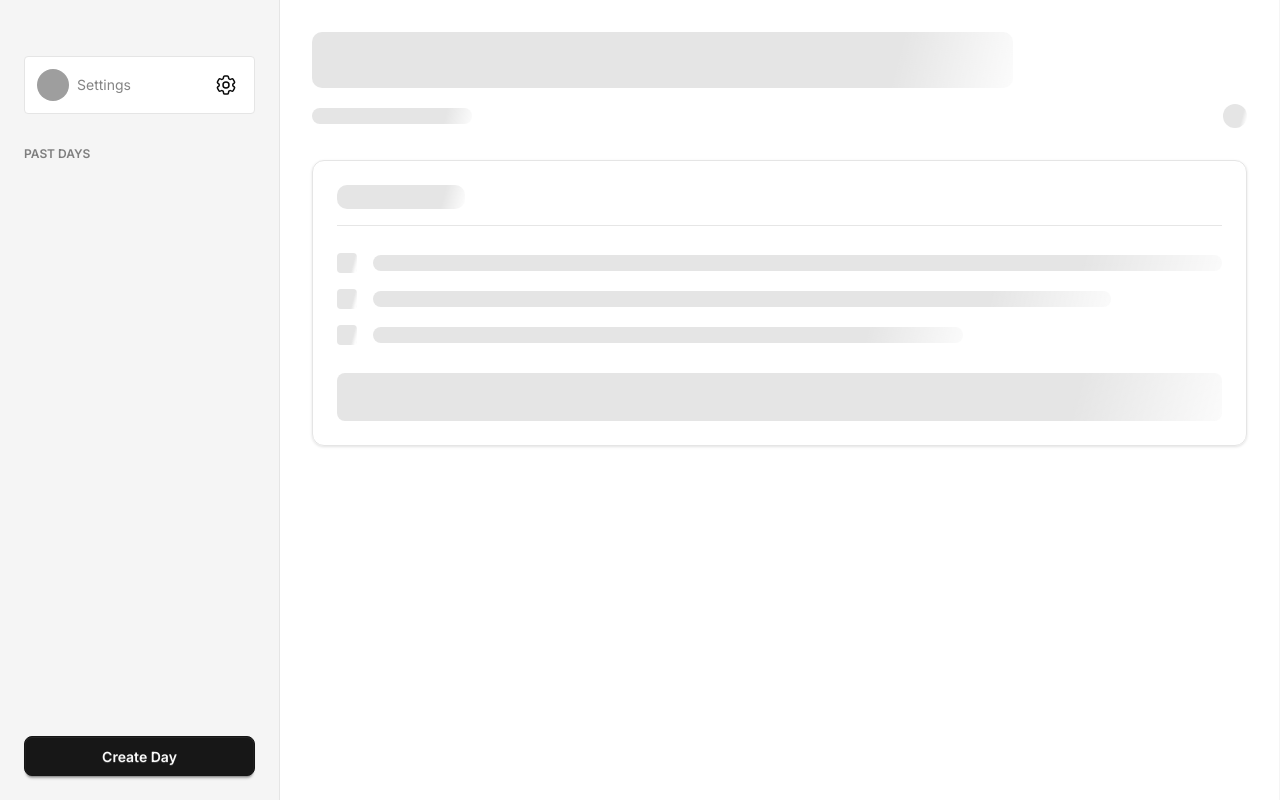
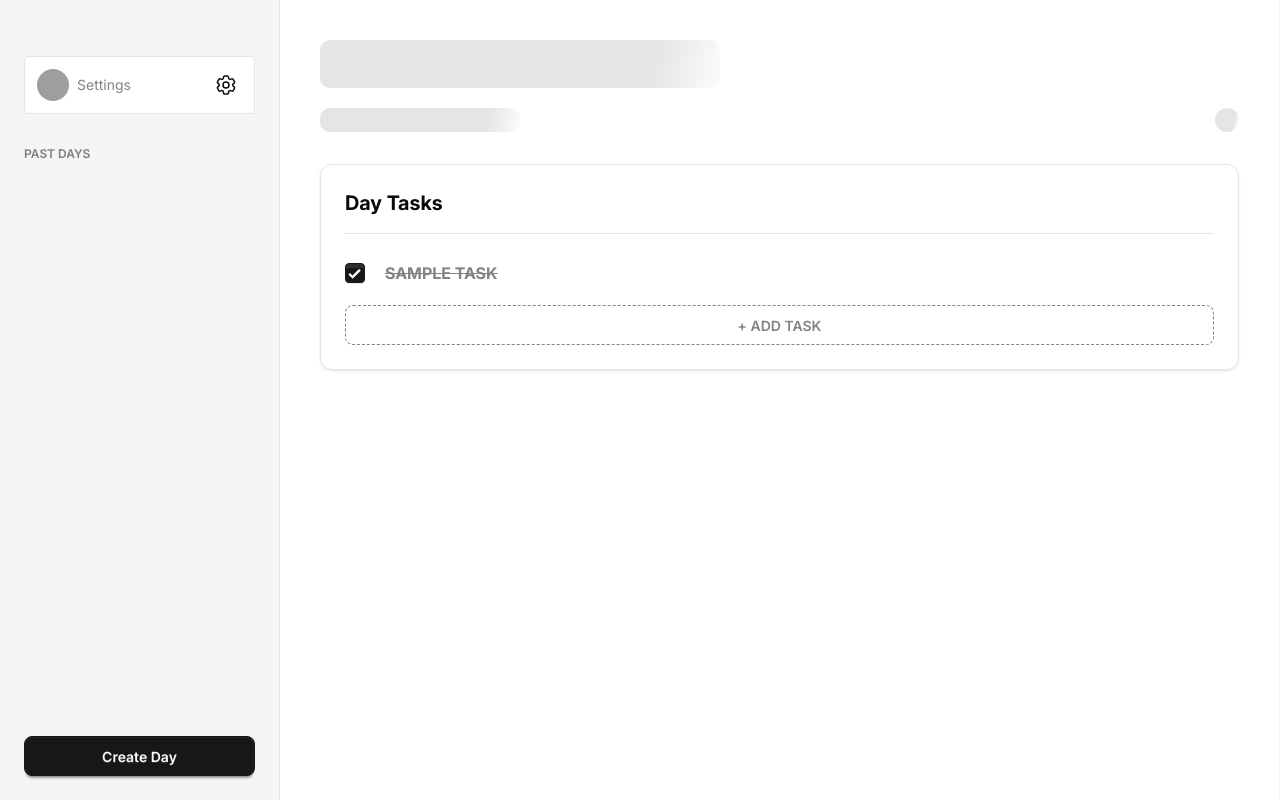
Before and after one commit to thomas011001/DailyLog, a Django app: template templates/core/day.html in a window 1280 px wide. Run offline with Django 5.2, Linux system fonts and the light colour scheme; the template is opened without the code that fills it: values that come from a table or form of the project are taken from there, others are empty; tables that the repository leaves empty hold one stand-in row (values such as "Sample post"); data that the repository does not hold is empty; some libraries are stand-ins or nearby versions; grey boxes are pictures that could not be loaded.

Commit message:
refactor: simplify sidebar state management and remove redundant skeleton templates

```diff
--- a/core/urls.py
+++ b/core/urls.py
@@ -10,6 +10,7 @@ urlpatterns = [
     # day
     path("day", views.day_create, name="day-create"),
     path("day/<int:id>", views.day_get, name="day-get"),
+    path("day/<int:id>/header", views.day_header, name="day-header"),
     path("day/<int:id>/edit", views.day_update, name="day-update"),
     path("day/<int:id>/delete", views.day_delete, name="day-delete"),
     path("day/list", views.day_list, name="day-list"),
--- a/core/views.py
+++ b/core/views.py
@@ -134,6 +134,10 @@ def day_get(request, id):
 
   return render(request, "core/day.html", {"day": day, "form": CreatingDayForm(), "task_form": CreateTaskForm()})
 
+def day_header(request, id):
+  day = get_object_or_404(Day, id=id, owner=request.user)
+  return render(request, "cotton/dayHeader.html", {"day": day})
+
 def task_list(request, id):
   tasks = Task.objects.filter(day_id=id)
   return render(request, "partials/task_list.html", {"tasks": tasks})
--- a/templates/base.html
+++ b/templates/base.html
@@ -1,8 +1,8 @@
 {% extends "layout.html" %}
 {% block body %}
-    <div id="sidebar" class="drawer lg:drawer-open">
+    <div x-data id="sidebar" class="drawer lg:drawer-open">
         {# input to controller the show state of the left sidebar #}
-        <input id="my-drawer-3" type="checkbox" class="drawer-toggle" />
+        <input x-ref="leftSidebar" id="my-drawer-3" type="checkbox" class="drawer-toggle" />
         <div class="drawer-content relative h-dvh flex justify-between">
             {# Page Content #}
             <div class="flex-1">
@@ -25,20 +25,8 @@
                         </svg>
                     </label>
                 </div>
-                <div id="day-detail-container" class="relative h-full">
-                    <style>
-                        #day-detail-skeleton { display: none; }
-                        .htmx-request#day-detail-skeleton { display: block; }
-                        .htmx-request#day-detail-skeleton ~ #day-content-wrapper { display: none; }
-                    </style>
-                    <div id="day-detail-skeleton" class="htmx-indicator w-full">
-                        {% include "partials/day_detail_skeleton.html" %}
-                    </div>
-                    <div id="day-content-wrapper">
-                        {% block daycontent %}
-                        {% endblock daycontent %}
-                    </div>
-                </div>
+                {% block daycontent %}
+                {% endblock daycontent %}
             </div>
             {# TimerSideBar #}
             <div class="drawer-end lg:drawer-open">
--- a/templates/core/day.html
+++ b/templates/core/day.html
@@ -1,10 +1,4 @@
 {% extends "base.html" %}
 {% block daycontent %}
-    <div id="day-content"
-         hx-get="{% url "core:day-get" day.id %}"
-         hx-trigger="load"
-         hx-swap="outerHTML"
-         hx-indicator="#day-detail-skeleton">
-        {% include "partials/day_detail_skeleton.html" %}
-    </div>
+    {% include "partials/day_get.html" %}
 {% endblock daycontent %}
--- a/templates/cotton/dayItem.html
+++ b/templates/cotton/dayItem.html
@@ -2,9 +2,9 @@
     hx-get="{% url "core:day-get" day.id %}"
     hx-swap="outerHTML"
     hx-target="#day-content"
-    hx-indicator="#day-detail-skeleton"
     hx-push-url="true"
-    x-data="{dayid: '{{ day.id }}'}">
+    x-data="{dayid: '{{ day.id }}'}"
+    @click="$refs.leftSidebar.checked = false">
     <h3 class="flex-1 truncate text-base-content/70 {% if not day.title %}italic{% endif %} text-sm font-bold group-hover:text-base-content transition"
         :class="activetab.includes('/day/' + dayid) ? 'text-base-content!' : ''">
         {{ day.title|capfirst|default:"Untitled" }}
--- a/templates/partials/day_detail_skeleton.html
+++ /dev/null
@@ -1,37 +0,0 @@
-<div class="px-8 pt-8 flex flex-col gap-8 w-full">
-    {% comment %} Header Skeleton {% endcomment %}
-    <div class="flex flex-col w-full gap-4">
-        <div class="skeleton h-10 w-3/4 sm:h-12 md:h-14"></div>
-        <div class="flex justify-between items-center">
-            <div class="skeleton h-4 w-40"></div>
-            <div class="skeleton h-6 w-6 rounded-full"></div>
-        </div>
-    </div>
-
-    {% comment %} Tasks Card Skeleton {% endcomment %}
-    <div class="border border-base-300 rounded-xl shadow shadow-base-300 p-6 flex flex-col gap-5">
-        <div class="flex flex-col gap-2">
-            <div class="flex justify-between">
-                <div class="skeleton h-6 w-32"></div>
-            </div>
-            <div class="divider before:h-px after:h-px my-0"></div>
-        </div>
-
-        <div class="flex flex-col gap-4">
-            <div class="flex items-center gap-4">
-                <div class="skeleton h-5 w-5 shrink-0 rounded"></div>
-                <div class="skeleton h-4 w-full"></div>
-            </div>
-            <div class="flex items-center gap-4">
-                <div class="skeleton h-5 w-5 shrink-0 rounded"></div>
-                <div class="skeleton h-4 w-5/6"></div>
-            </div>
-            <div class="flex items-center gap-4">
-                <div class="skeleton h-5 w-5 shrink-0 rounded"></div>
-                <div class="skeleton h-4 w-4/6"></div>
-            </div>
-        </div>
-
-        <div class="skeleton h-12 w-full rounded-lg mt-2"></div>
-    </div>
-</div>
--- a/templates/partials/day_get.html
+++ b/templates/partials/day_get.html
@@ -1,44 +1,43 @@
 <div id="day-content" class="p-10 flex flex-col gap-8">
-    {% comment %} header {% endcomment %}
-    <div class="flex flex-col w-full">
-        <h1 class="break-all text-3xl sm:text-4xl md:text-5xl font-extrabold tracking-tighter {% if not day.title %}italic{% endif %}">
-            {{ day.title|default:"Untitled"|upper }}
-        </h1>
+    {# Header #}
+    <div class="flex flex-col w-full gap-5"
+         hx-get="{% url "core:day-header" day.id %}"
+         hx-trigger="load, dayUpdated from:body"
+         hx-swap="innerHTML"
+         hx-target="this">
+        <div class="skeleton max-w-100 w-full h-12"></div>
         <div class="flex justify-between items-center">
-            <p class="text-base-content/60">{{ day.date|date:"l, F jS" }}</p>
-            <button class="btn btn-ghost btn-xs w-fit btn-circle"
-                    onclick="editdaydialog.showModal()">
-                <svg xmlns="http://www.w3.org/2000/svg"
-                     viewBox="0 0 16 16"
-                     fill="currentColor"
-                     class="size-4">
-                    <path d="M13.488 2.513a1.75 1.75 0 0 0-2.475 0L6.75 6.774a2.75 2.75 0 0 0-.596.892l-.848 2.047a.75.75 0 0 0 .98.98l2.047-.848a2.75 2.75 0 0 0 .892-.596l4.261-4.262a1.75 1.75 0 0 0 0-2.474Z" />
-                    <path d="M4.75 3.5c-.69 0-1.25.56-1.25 1.25v6.5c0 .69.56 1.25 1.25 1.25h6.5c.69 0 1.25-.56 1.25-1.25V9A.75.75 0 0 1 14 9v2.25A2.75 2.75 0 0 1 11.25 14h-6.5A2.75 2.75 0 0 1 2 11.25v-6.5A2.75 2.75 0 0 1 4.75 2H7a.75.75 0 0 1 0 1.5H4.75Z" />
-                </svg>
-            </button>
+            <div class="skeleton max-w-50 w-full h-6"></div>
+            <div class="skeleton h-6 w-6 rounded-full"></div>
         </div>
     </div>
-    <div class="border border-base-300 rounded-xl shadow shadow-base-300 p-6 flex flex-col gap-5"
-         hx-get="{% url "core:task-list" day.id %}"
-         hx-trigger="load, taskCreated from:body"
-         hx-swap="innerHTML"
-         hx-target="#task-list"
-         hx-indicator="#task-list-skeleton">
-        <style>
-            #task-list-skeleton { display: none; }
-            .htmx-request#task-list-skeleton { display: block; }
-            .htmx-request#task-list-skeleton ~ #task-list { display: none; }
-        </style>
+
+    {# Tasks #}
+    <div class="border border-base-300 rounded-xl shadow shadow-base-300 p-6 flex flex-col gap-5">
         <div class="flex flex-col gap-2">
             <div class="flex justify-between">
                 <h1 class="text-xl font-bold text-start">Day Tasks</h1>
+                {% comment %} <div class="badge badge-primary badge-outline rounded hover:badge-soft transition">counter: {{ day.tasks|length }}</div> {% endcomment %}
             </div>
             <div class="divider before:h-px after:h-px my-0 "></div>
         </div>
-        <div id="task-list-skeleton" class="htmx-indicator">
-            {% include "partials/task_list_skeleton.html" %}
-        </div>
-        <div id="task-list">
+        <div id="task-list" class="flex flex-col gap-5"
+        hx-get="{% url "core:task-list" day.id %}"
+         hx-trigger="load, taskCreated from:body"
+         hx-swap="innerHTML"
+         hx-target="this">
+            <div class="flex gap-3">
+                <div class="skeleton h-8 w-8"></div>
+                <div class="skeleton h-8 max-w-100 w-full"></div>
+            </div>
+            <div class="flex gap-3">
+                <div class="skeleton h-8 w-8"></div>
+                <div class="skeleton h-8 max-w-80 w-full"></div>
+            </div>
+            <div class="flex gap-3">
+                <div class="skeleton h-8 w-8"></div>
+                <div class="skeleton h-8 max-w-50 w-full"></div>
+            </div>
         </div>
         <button onclick="createtaskdialog.showModal()"
                 class="btn btn-dash border-base-content/50 text-base-content/50 hover:text-primary hvoer:border-primary">
--- a/templates/partials/day_list_skeleton.html
+++ b/templates/partials/day_list_skeleton.html
@@ -1,7 +1,23 @@
 <div id="day-list-skeleton"
-     class="htmx-indicator flex w-full flex-col gap-5 h-full">
-    <div class="skeleton h-10 w-full bg-base-300"></div>
-    <div class="skeleton h-10 w-full bg-base-300"></div>
-    <div class="skeleton h-10 w-full bg-base-300"></div>
-    <div class="skeleton h-10 w-full bg-base-300"></div>
+     class="htmx-indicator flex w-full flex-col gap-7 h-full">
+    <div class="flex justify-between gap-4">
+        <div class="skeleton h-5 flex-1 bg-base-300"></div>
+        <div class="skeleton h-5 w-10 bg-base-300"></div>
+    </div>
+    <div class="flex justify-between gap-4">
+        <div class="skeleton h-5 flex-1 bg-base-300"></div>
+        <div class="skeleton h-5 w-10 bg-base-300"></div>
+    </div>
+    <div class="flex justify-between gap-4">
+        <div class="skeleton h-5 flex-1 bg-base-300"></div>
+        <div class="skeleton h-5 w-10 bg-base-300"></div>
+    </div>
+    <div class="flex justify-between gap-4">
+        <div class="skeleton h-5 flex-1 bg-base-300"></div>
+        <div class="skeleton h-5 w-10 bg-base-300"></div>
+    </div>
+    <div class="flex justify-between gap-4">
+        <div class="skeleton h-5 flex-1 bg-base-300"></div>
+        <div class="skeleton h-5 w-10 bg-base-300"></div>
+    </div>
 </div>
--- a/templates/partials/task_list.html
+++ b/templates/partials/task_list.html
@@ -22,9 +22,7 @@
         <p>There's No Tasks</p>
     </div>
 {% else %}
-    <div class="flex flex-col gap-3">
         {% for task in tasks %}
             {% include "partials/task_item.html" %}
         {% endfor %}
-    </div>
 {% endif %}
--- a/theme/static/css/dist/styles.css
+++ b/theme/static/css/dist/styles.css
@@ -30,7 +30,6 @@
     --font-weight-black: 900;
     --tracking-tighter: -0.05em;
     --tracking-widest: 0.1em;
-    --radius-lg: 0.5rem;
     --radius-xl: 0.75rem;
     --radius-2xl: 1rem;
     --default-transition-duration: 150ms;
@@ -1563,9 +1656,6 @@
     width: calc(var(--spacing) * 15);
     height: calc(var(--spacing) * 15);
   }
-  .h-4 {
-    height: calc(var(--spacing) * 4);
-  }
   .h-5 {
     height: calc(var(--spacing) * 5);
   }
@@ -1608,38 +1698,26 @@
   .min-h-full {
     min-height: 100%;
   }
-  .w-3\/4 {
-    width: calc(3 / 4 * 100%);
-  }
-  .w-4\/6 {
-    width: calc(4 / 6 * 100%);
-  }
   .w-5 {
     width: calc(var(--spacing) * 5);
   }
-  .w-5\/6 {
-    width: calc(5 / 6 * 100%);
-  }
   .w-6 {
     width: calc(var(--spacing) * 6);
   }
   .w-8 {
     width: calc(var(--spacing) * 8);
   }
+  .w-10 {
+    width: calc(var(--spacing) * 10);
+  }
   .w-11\/12 {
     width: calc(11 / 12 * 100%);
   }
-  .w-32 {
-    width: calc(var(--spacing) * 32);
-  }
-  .w-40 {
-    width: calc(var(--spacing) * 40);
-  }
   .w-48 {
     width: calc(var(--spacing) * 48);
   }
-  .w-56 {
-    width: calc(var(--spacing) * 56);
+  .w-50 {
+    width: calc(var(--spacing) * 50);
   }
   .w-70 {
     width: calc(var(--spacing) * 70);
@@ -1652,6 +1730,15 @@
   }
   .w-full {
     width: 100%;
+  }
+  .max-w-50 {
+    max-width: calc(var(--spacing) * 50);
+  }
+  .max-w-80 {
+    max-width: calc(var(--spacing) * 80);
+  }
+  .max-w-100 {
+    max-width: calc(var(--spacing) * 100);
   }
   .max-w-md {
     max-width: var(--container-md);
@@ -1755,9 +1845,6 @@
   }
   .rounded-full {
     border-radius: calc(infinity * 1px);
-  }
-  .rounded-lg {
-    border-radius: var(--radius-lg);
   }
   .rounded-xl {
     border-radius: var(--radius-xl);
@@ -1884,9 +1971,6 @@
   .px-2 {
     padding-inline: calc(var(--spacing) * 2);
   }
-  .px-8 {
-    padding-inline: calc(var(--spacing) * 8);
-  }
   .py-2 {
     padding-block: calc(var(--spacing) * 2);
   }
@@ -1895,9 +1979,6 @@
   }
   .pt-6 {
     padding-top: calc(var(--spacing) * 6);
-  }
-  .pt-8 {
-    padding-top: calc(var(--spacing) * 8);
   }
   .pr-2 {
     padding-right: calc(var(--spacing) * 2);
@@ -2309,19 +2390,9 @@
     scale: var(--tw-scale-x) var(--tw-scale-y);
   }
   @media (width >= 40rem) {
-    .sm\:h-12 {
-      height: calc(var(--spacing) * 12);
-    }
-  }
-  @media (width >= 40rem) {
     .sm\:text-4xl {
       font-size: var(--text-4xl);
       line-height: var(--tw-leading, var(--text-4xl--line-height));
-    }
-  }
-  @media (width >= 48rem) {
-    .md\:h-14 {
-      height: calc(var(--spacing) * 14);
     }
   }
   @media (width >= 48rem) {
```
Also changed, not shown: other parts of theme/static/css/dist/styles.css (+97 -0 lines), core/models.py (+32 -0 lines), templates/cotton/dayHeader.html (added, +16 -0 lines), templates/cotton/pomoTimer.html (+17 -103 lines), templates/partials/task_list_skeleton.html (deleted, +0 -26 lines).
